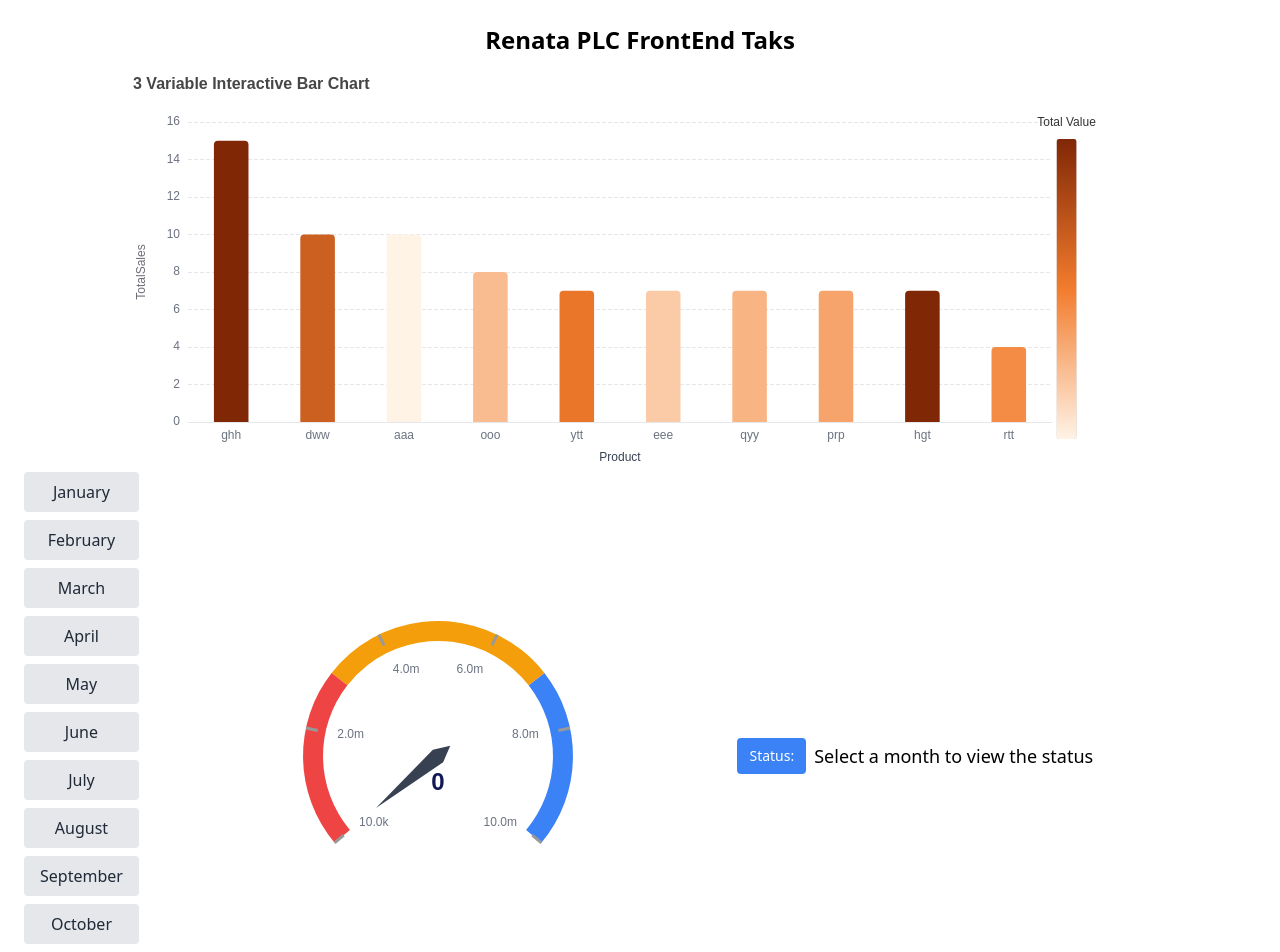
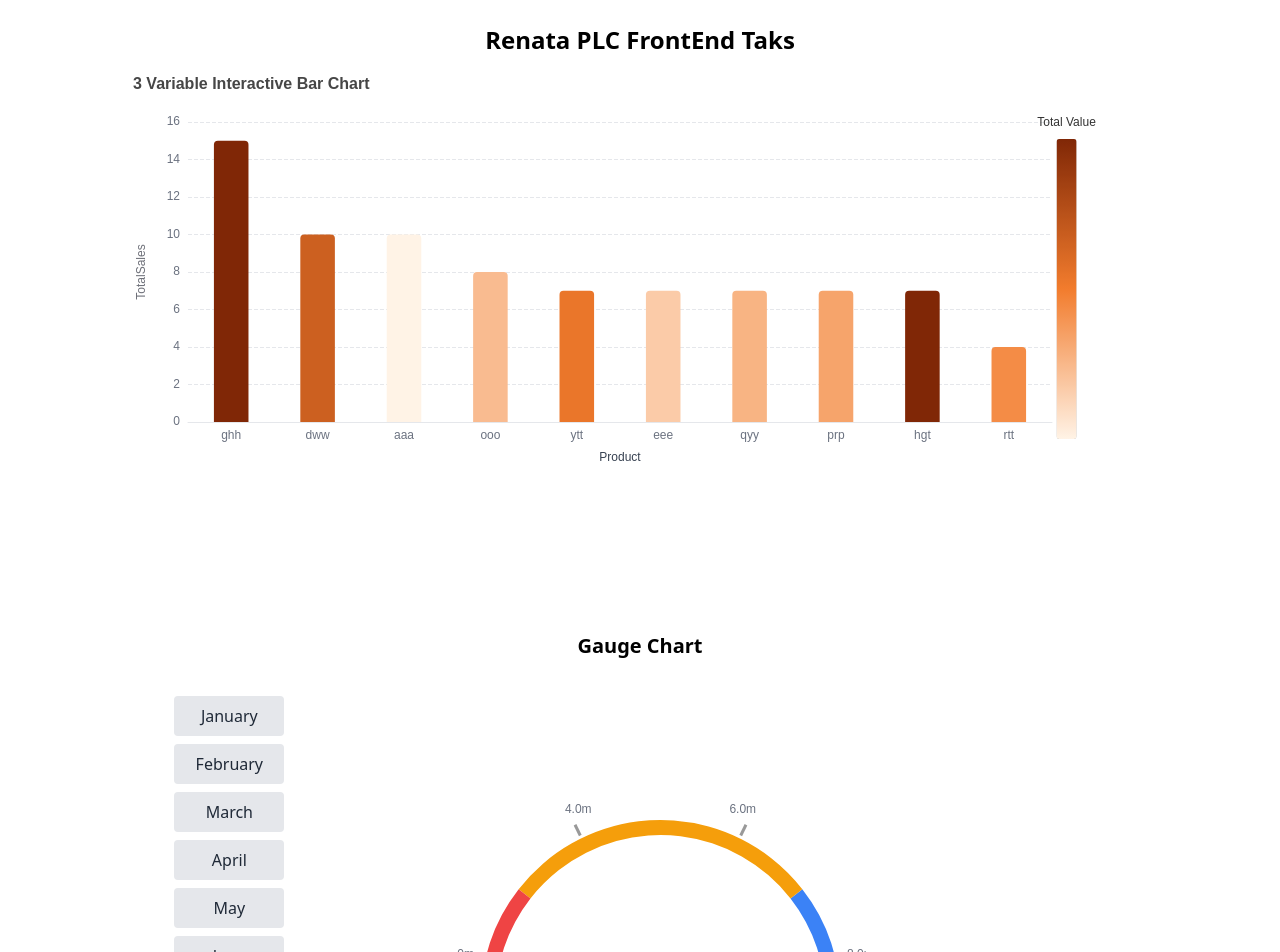
Before and after one commit to nahinAbrar/renata_task, a Next.js app in the folder frontend/: page / in a window 1280 px wide. Shown: the top 952 px of the page. Built offline with nearby package versions, Linux system fonts and the light colour scheme.

Commit message:
Gauge Update

```diff
--- a/frontend/src/app/page.js
+++ b/frontend/src/app/page.js
@@ -38,15 +38,16 @@
           }
         </div>
 
-        <div>
-          <div className="flex gap-10 items-center justify-center">
+        <div className="mt-40 w-full mx-auto">
+          <h2 className="text-xl font-bold mb-4 text-center">Gauge Chart</h2>
+          <div className="grid grid-cols-3 justify-around">
             {/* Month selector */}
-            <div className="flex flex-col space-y-2">
+            <div className="flex flex-col space-y-2 p-5 justify-center items-center">
               {data.map(d => (
                 <button
                   key={d.month}
                   onClick={() => setSelected(d)}
-                  className={`px-4 py-2 rounded ${selected?.month === d.month
+                  className={`px-4 py-2 rounded w-[110px] ${selected?.month === d.month
                     ? "bg-blue-500 text-white"
                     : "bg-gray-200 text-gray-800"
                     }`}
--- a/frontend/src/components/GaugeChart.jsx
+++ b/frontend/src/components/GaugeChart.jsx
@@ -13,16 +13,14 @@
 
 export default function GaugeChart({ value = 0, min = 0, max = 10 }) {
 
-
-
-
     const option = {
         tooltip: {
             formatter: () => {
-                if (value <= max * 0.3) return "Low";
-                if (value <= max * 0.7) return "Medium";
+                if (value <= 3_000_000) return "Low";
+                if (value < 7_000_000) return "Medium";
                 return "High";
             }
+
         },
         series: [
             {
@@ -36,8 +34,8 @@
                 splitNumber: 5,
                 axisLine: {
                     lineStyle: {
-                        width: 20,
-                        cap: "round",  // rounded ends
+                        roundCap: true,
+                        width: 15,
                         color: [
                             [0.3, "#EF4444"],
                             [0.7, "#F59E0B"],
@@ -55,13 +53,13 @@
                     show: false,
                 },
                 splitLine: {
-                    distance: -20,
+                    distance: -30,
                     length: 12,
                     lineStyle: { color: "#999", width: 3 },
 
                 },
                 axisLabel: {
-                    distance: 40,
+                    distance: -20,
                     color: "#6B7280",
                     fontSize: 12,
                     formatter: val => formatNumber(val)
@@ -70,9 +68,8 @@
                     valueAnimation: true,
                     formatter: () => formatNumber(value),
                     color: "#111856",
-                    distance:-80,
                     fontSize: 24,
-                    offsetCenter: [0, "20%"]
+                    offsetCenter: [0, "50%"]
                 },
                 title: {
                     offsetCenter: [0, "-30%"],
@@ -89,7 +86,7 @@
 
     return (
         <div className="w-full max-w-md mx-auto">
-            <ReactECharts option={option} style={{ height: 300 }} />
+            <ReactECharts option={option} style={{ height: 400, padding: 20, }} />
         </div>
     );
 }
```
